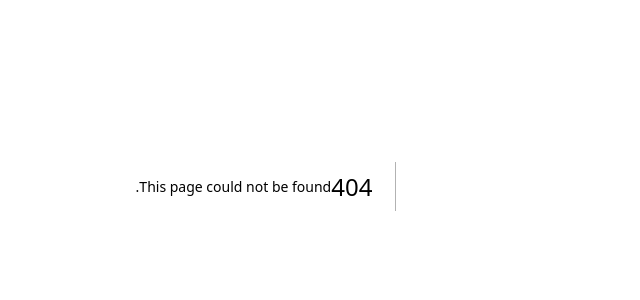
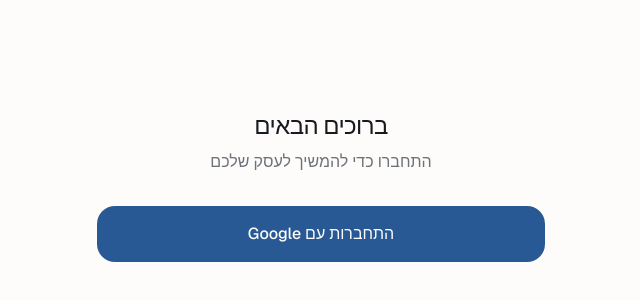
Before and after one commit to orco6/AI-Business-OS, a Next.js app in the folder apps/web/: page /login in a window 1280 px wide. Before the commit this address had no page. Shown: the part 214-514 px from the top of the page, without its empty margins (406-1046 px from the left). Built offline with nearby package versions, Linux system fonts and the light colour scheme.

Commit message:
feat: add Google Auth with NextAuth

```diff
--- /dev/null
+++ b/apps/web/app/api/auth/[...nextauth]/route.ts
@@ -0,0 +1,16 @@
+import NextAuth from "next-auth";
+import GoogleProvider from "next-auth/providers/google";
+
+const handler = NextAuth({
+  providers: [
+    GoogleProvider({
+      clientId: process.env.GOOGLE_CLIENT_ID!,
+      clientSecret: process.env.GOOGLE_CLIENT_SECRET!,
+    }),
+  ],
+  pages: {
+    signIn: "/login",
+  },
+});
+
+export { handler as GET, handler as POST };
--- /dev/null
+++ b/apps/web/app/login/page.tsx
@@ -0,0 +1,26 @@
+"use client";
+
+import { signIn } from "next-auth/react";
+import { Button } from "@/components/ui/button";
+
+export default function LoginPage() {
+  return (
+    <main className="flex min-h-[100svh] flex-col items-center justify-center px-6">
+      <div className="mx-auto flex w-full max-w-md flex-col gap-8 text-center">
+        <div className="flex flex-col gap-2">
+          <h1 className="text-2xl font-medium tracking-tight">ברוכים הבאים</h1>
+          <p className="text-base text-muted-foreground">
+            התחברו כדי להמשיך לעסק שלכם
+          </p>
+        </div>
+        <Button
+          size="lg"
+          className="w-full"
+          onClick={() => signIn("google", { callbackUrl: "/onboarding" })}
+        >
+          התחברות עם Google
+        </Button>
+      </div>
+    </main>
+  );
+}
--- a/apps/web/package.json
+++ b/apps/web/package.json
@@ -11,6 +11,7 @@
   "dependencies": {
     "lucide-react": "^1.21.0",
     "next": "16.2.9",
+    "next-auth": "^4.24.14",
     "react": "19.2.4",
     "react-dom": "19.2.4"
   },
```
Also changed, not shown: 2 other files (tests, documents, lock files or other folders).
